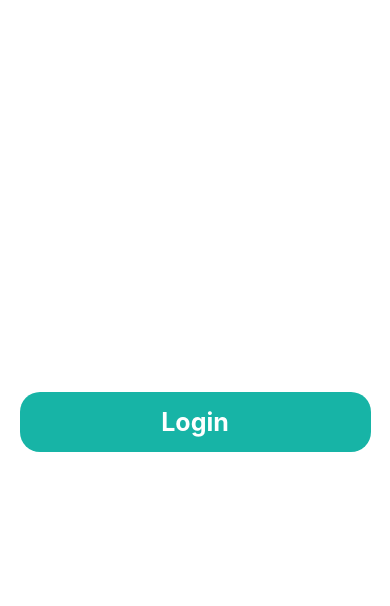
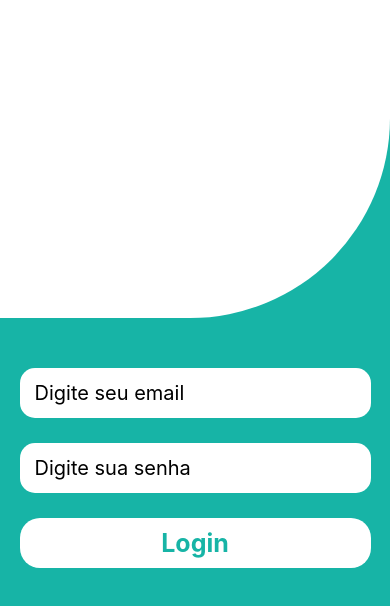
Before and after one commit to Rafael-rms/Antibio, a React Native app: screen / in a window 390 px wide. Shown: the top 606 px of the page. Built offline with nearby package versions, Linux system fonts and the light colour scheme.

Commit message:
Implementação de tela de informações laboratoriais

```diff
--- a/src/components/Header.js
+++ b/src/components/Header.js
@@ -1,9 +1,16 @@
 import { StatusBar } from 'expo-status-bar';
-import { StyleSheet, Text, View } from 'react-native';
+import Icon from "react-native-vector-icons/MaterialIcons";
+import { StyleSheet, Text, View, TouchableOpacity } from 'react-native';
 
-export default function Header({title}) {
+export default function Header({title, navigation, onPress}) {
   return (
     <View style={styles.container}>
+      <TouchableOpacity
+        style={styles.button}
+        onPress={onPress}
+      >
+        <Icon name="arrow-back" size={30} color="white" />
+      </TouchableOpacity>
       <Text style={styles.text}>{title}</Text>
     </View>
   );
@@ -15,12 +22,19 @@ const styles = StyleSheet.create({
     backgroundColor: '#17b4a6',
     alignItems: 'center',
     justifyContent: 'center',
+    width: '100%',
+  },
+  button: {
+    position: 'absolute',
+    left: 12,
+    bottom: 14
   },
   text: {
+
     fontSize: 30,
     fontWeight: 'bold',
     color: 'white',
     paddingTop: 15
-  }
+  },
 
 });
--- a/src/routes/stack.routes.js
+++ b/src/routes/stack.routes.js
@@ -3,6 +3,7 @@ import Login from "../screnns/login/Login";
 import TabRoutes from "./tab.routes";
 import BacterialInformation from "../screnns/bacterialInformation/BacterialInformation";
 import Features from "../screnns/bacterialInformation/features/Features";
+import Laboratory from "../screnns/bacterialInformation/laboratory/Laboratory";
 
 const Stack = createNativeStackNavigator();
 
@@ -32,6 +33,10 @@ export default function StackRoutes() {
                 name="TabRoutes"
                 component={TabRoutes}
             />
+            <Stack.Screen
+                name="Laboratory"
+                component={Laboratory}
+            />
         </Stack.Navigator>
     )
 }
--- a/src/screnns/bacterialInformation/BacterialInformation.js
+++ b/src/screnns/bacterialInformation/BacterialInformation.js
@@ -5,7 +5,10 @@ import Header from "../../components/Header";
 export default function BacterialInformation({navigation}) {
   return (
     <>
-      <Header title='Ficha Bacteriana'/>
+      <Header
+        title='Ficha Bacteriana'
+        onPress={()=> navigation.goBack()}
+      />
       <View style={styles.container}>
 
         <TouchableOpacity
@@ -19,6 +22,7 @@ export default function BacterialInformation({navigation}) {
 
         <TouchableOpacity
           style={styles.button}
+          onPress={() => navigation.navigate('Laboratory')}
           // onPress={() => navigation.navigate("Laboratorial")}
         >
           <Text style={styles.buttonText}>
@@ -60,7 +64,7 @@ const styles = StyleSheet.create({
     backgroundColor: "#17b4a6",
     padding: 15,
     borderRadius: 10,
-    width: "90%",
+    width: "95%",
     // alignItems: "center",
     // justifyContent:'center',
     marginVertical: 10,
--- a/src/screnns/bacterialInformation/features/Features.js
+++ b/src/screnns/bacterialInformation/features/Features.js
@@ -2,29 +2,43 @@ import React from "react";
 import { View, Text, ScrollView, StyleSheet } from "react-native";
 import Header from "../../../components/Header";
 
-export default function Features() {
+export default function Features({navigation}) {
     return (
-        <>
-            <Header title='Características'/>
-            <ScrollView style={styles.Container}>
+        <View style={styles.Container}>
+            <Header
+                title='Características'
+                onPress={()=> navigation.goBack()}
+            />
+            <View style={styles.card}>
+
                 <Text style={styles.infoText}>Nome: Escherichia coli</Text>
                 <Text style={styles.infoText}>Gram: Negativo</Text>
                 <Text style={styles.infoText}>Família: Enterobacteriaceae</Text>
                 <Text style={styles.infoText}>Morfologia: Bacilo</Text>
                 <Text style={styles.infoText}>Descrição: Bactéria comum na microbiota intestinal, mas pode causar infecções.</Text>
-            </ScrollView>
-        </>
+            </View>
+        </View>
     );
 };
 
 const styles = StyleSheet.create({
     Container: {
         flex: 1,
-        padding: 20,
-        backgroundColor: "#f4f4f4",
+        alignItems: 'center'
+
+    },
+    card: {
+        backgroundColor: "#3FC6B8",
+        marginTop: 15,
+        width: '95%',
+        height: 'auto',
+        padding: 10,
+        borderRadius: 15
     },
     infoText: {
-        fontSize: 18,
+        fontSize: 22,
         marginBottom: 5,
+        color: 'white',
+        fontWeight: 'bold'
     }
 });
--- /dev/null
+++ b/src/screnns/bacterialInformation/laboratory/Laboratory.js
@@ -0,0 +1,52 @@
+
+import { View, Text, ScrollView, StyleSheet } from "react-native";
+import Header from "../../../components/Header";
+
+
+export default function Laboratory({navigation}) {
+    return (
+        <View style={styles.container}>
+            <Header
+                title='Laboratorial'
+                onPress={() => navigation.goBack()}
+            />
+            <ScrollView >
+
+                <Text style={styles.title}>🔬 Informações Laboratoriais</Text>
+                <Text style={styles.cardTitle}>🧫 Meios de Cultura</Text>
+                <Text style={styles.infoText}>- Ágar MacConkey: Seletivo para Gram-negativos</Text>
+                <Text style={styles.infoText}>- Ágar Sangue: Diferencia hemólise</Text>
+                <Text style={styles.cardTitle}>🧪 Testes de Identificação</Text>
+                <Text style={styles.infoText}>- Oxidase: Negativo</Text>
+                <Text style={styles.infoText}>- Fermentação de lactose: Positiva</Text>
+            </ScrollView>
+        </View>
+    )
+}
+
+const styles = StyleSheet.create({
+    container: {
+      flex: 1,
+      backgroundColor: "#f4f4f4",
+      width: '100%'
+
+    },
+    title: {
+      fontSize: 26,
+      fontWeight: "bold",
+      marginBottom: 15,
+      color: "#333",
+    },
+    cardTitle: {
+      fontSize: 20,
+      fontWeight: "bold",
+      marginTop: 15,
+      marginBottom: 5,
+      color: "#555",
+    },
+    infoText: {
+      fontSize: 18,
+      marginBottom: 5,
+      color: "#666",
+    }
+  });
--- a/src/screnns/login/Login.js
+++ b/src/screnns/login/Login.js
@@ -1,9 +1,23 @@
 import { StatusBar } from 'expo-status-bar';
-import { StyleSheet, Text, TouchableOpacity, View } from 'react-native';
+import { StyleSheet, Text, TextInput, TouchableOpacity, View } from 'react-native';
 
 export default function Login({navigation}) {
   return (
     <View style={styles.container}>
+      <View style={styles.containerlogo}>
+
+      </View>
+      <View style={styles.containerLogin}>
+        <TextInput
+          style={styles.input}
+          placeholder='Digite seu email'
+        />
+
+        <TextInput
+          style={styles.input}
+          placeholder='Digite sua senha'
+        />
+
         <TouchableOpacity
           style={styles.button}
           onPress={() => navigation.navigate('TabRoutes')}
@@ -12,25 +26,48 @@ export default function Login({navigation}) {
         </TouchableOpacity>
 
       </View>
+
+    </View>
   );
 }
 
 const styles = StyleSheet.create({
   container: {
     flex: 1,
-    backgroundColor: 'white',
+    backgroundColor: '#17b4a6',
     alignItems: 'center',
     justifyContent: 'center',
   },
+  containerlogo: {
+    flex: 1,
+    backgroundColor: 'white',
+    width: '100%',
+    borderBottomRightRadius: 200
+  },
+  containerLogin: {
+    flex: 1.5,
+    width: '100%',
+    alignItems: 'center',
+    paddingTop: 50
+  },
+  input: {
+    backgroundColor: 'white',
+    width: '90%',
+    height: 50,
+    borderRadius: 15,
+    marginBottom: 25,
+    fontSize: 20,
+    paddingLeft: 15
+  },
   button: {
-    backgroundColor: '#17b4a6',
+    backgroundColor: 'white',
     width: '90%',
     alignItems: 'center',
-    padding: 15,
+    padding: 10,
     borderRadius: 20
   },
   text: {
-    color: 'white',
+    color: '#17b4a6',
     fontSize: 25,
     fontWeight: 'bold'
   }
--- a/src/screnns/search/Search.js
+++ b/src/screnns/search/Search.js
@@ -61,7 +61,10 @@ export default function Search({navigation}) {
 
   return (
     <>
-      <Header title='Buscar'/>
+      <Header
+        title='Buscar'
+        onPress={()=> navigation.goBack()}
+      />
       <View style={styles.container}>
         <View style={styles.searchContainer}>
           <MaterialIcons name="search" size={24} color="#888" />
```
Lines whose indentation alone changed are shown as unchanged.
